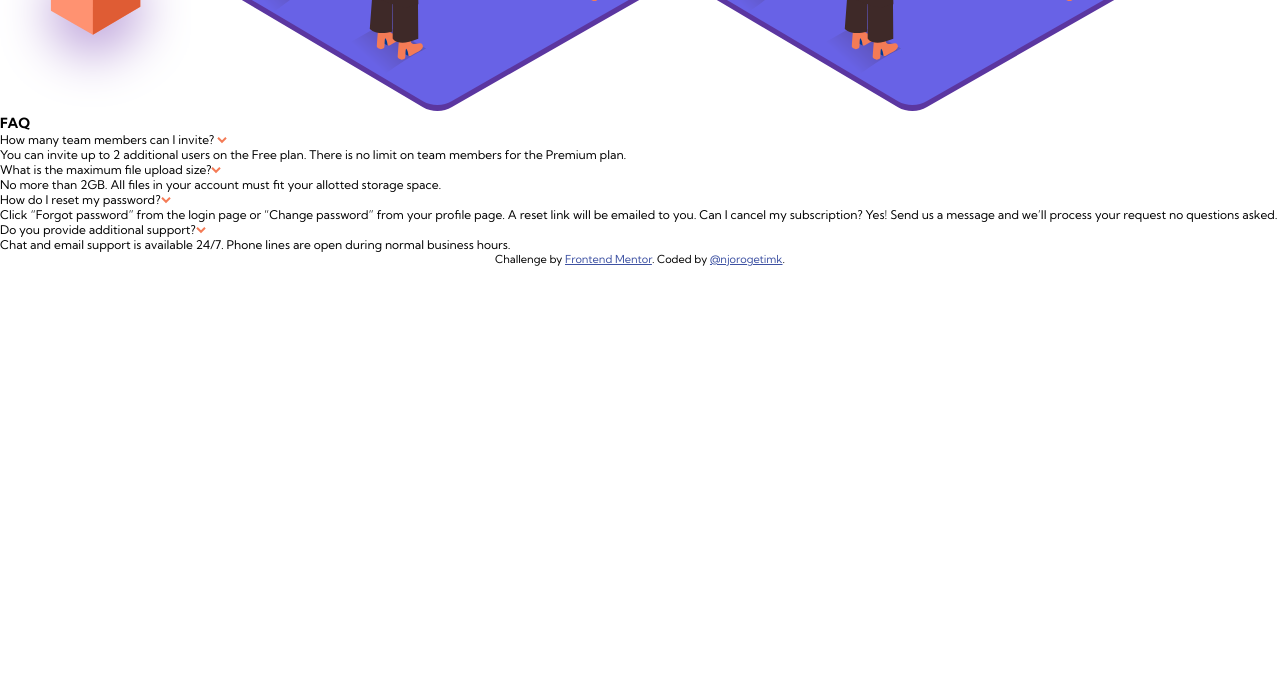
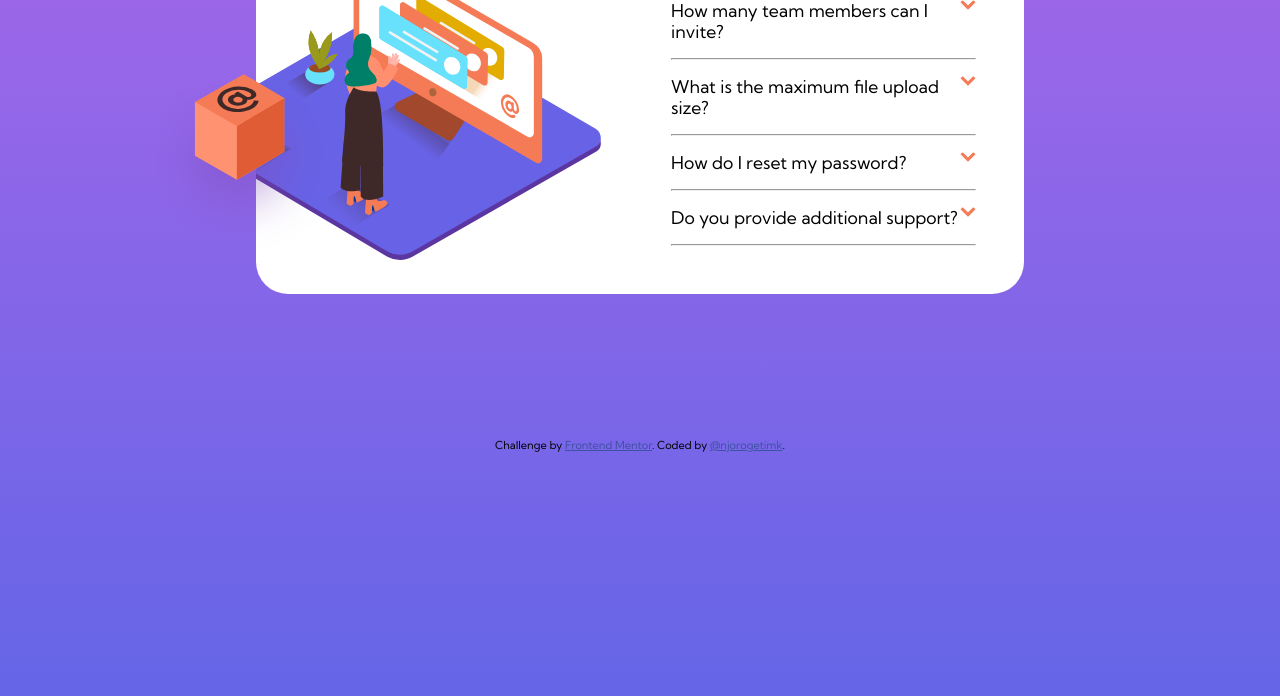
Before and after one commit to njorogetimk/Frontend-Mentor-FAQ-Accordion-Card, a plain HTML site: page index.html in a window 1280 px wide. Shown: the part 248-944 px from the top of the page. Before the commit the page ends 800 px from the top, so only its background shows below. Drawn offline with Linux system fonts and the light colour scheme.

Commit message:
Finish the JS implementation

```diff
--- a/index.html
+++ b/index.html
@@ -19,72 +19,69 @@
     <div class="container">
       <div class="faqs">
         <div class="faqs-illustration">
+          <div class="desktop-img">
             <img
               src="./images/illustration-box-desktop.svg"
               alt="@"
               class="box"
             />
+          </div>
           <img
-            src="./images/illustration-woman-online-desktop.svg"
-            alt="question-display"
-            class="woman-desktop-display"
-          />
-          <img
-            src="./images/illustration-woman-online-desktop.svg"
+            src="./images/illustration-woman-online-mobile.svg"
             alt=""
             class="woman-mobile-display"
           />
         </div>
         <div class="faqs-questions">
           <h3 class="title">FAQ</h3>
-          <div class="question-display">
-            <p class="question">
+          <ul class="collapsible">
+            <li>
+              <div class="collapsible-question">
                 How many team members can I invite?
-              <img src="./images/icon-arrow-down.svg" alt="arrow" />
-            </p>
-            <p class="answer">
-              You can invite up to 2 additional users on the Free plan. There is
-              no limit on team members for the Premium plan.
-            </p>
+                <img class="arrow" src="./images/icon-arrow-down.svg" alt="" />
               </div>
-          <div class="question-display">
-            <p class="question">
-              What is the maximum file upload size?<img
-                src="./images/icon-arrow-down.svg"
-                alt="arrow"
-              />
-            </p>
-            <p class="answer">
-              No more than 2GB. All files in your account must fit your allotted
-              storage space.
-            </p>
+              <div class="collapsible-answer">
+                You can invite up to 2 additional users on the Free plan. There
+                is no limit on team members for the Premium plan.
               </div>
-          <div class="question-display">
-            <p class="question">
-              How do I reset my password?<img
-                src="./images/icon-arrow-down.svg"
-                alt="arrow"
-              />
-            </p>
-            <p class="answer">
+            </li>
+            <hr />
+            <li>
+              <div class="collapsible-question">
+                What is the maximum file upload size?
+                <img class="arrow" src="./images/icon-arrow-down.svg" alt="" />
+              </div>
+              <div class="collapsible-answer">
+                No more than 2GB. All files in your account must fit your
+                allotted storage space.
+              </div>
+            </li>
+            <hr />
+            <li>
+              <div class="collapsible-question">
+                How do I reset my password?
+                <img class="arrow" src="./images/icon-arrow-down.svg" alt="" />
+              </div>
+              <div class="collapsible-answer">
                 Click “Forgot password” from the login page or “Change password”
-              from your profile page. A reset link will be emailed to you. Can I
-              cancel my subscription? Yes! Send us a message and we’ll process
-              your request no questions asked.
-            </p>
+                from your profile page. A reset link will be emailed to you. Can
+                I cancel my subscription? Yes! Send us a message and we’ll
+                process your request no questions asked.
               </div>
-          <div class="question-display">
-            <p class="question">
-              Do you provide additional support?<img
-                src="./images/icon-arrow-down.svg"
-                alt="arrow"
-              />
-            </p>
-            <p class="answer">
+            </li>
+            <hr />
+            <li>
+              <div class="collapsible-question">
+                Do you provide additional support?
+                <img class="arrow" src="./images/icon-arrow-down.svg" alt="" />
+              </div>
+              <div class="collapsible-answer">
                 Chat and email support is available 24/7. Phone lines are open
                 during normal business hours.
-            </p>
               </div>
+            </li>
+            <hr />
+          </ul>
         </div>
       </div>
     </div>
@@ -95,5 +92,7 @@
         >Frontend Mentor</a
       >. Coded by <a href="#">@njorogetimk</a>.
     </div>
+
+    <script src="./js/script.js"></script>
   </body>
 </html>
--- /dev/null
+++ b/js/script.js
@@ -0,0 +1,16 @@
+const questions = document.querySelectorAll(".collapsible-question");
+const answers = document.querySelectorAll(".collapsible-answer");
+const arrows = document.querySelectorAll(".arrow");
+
+questions.forEach((question, index) => {
+  question.addEventListener("click", () => {
+    question.classList.toggle("current");
+    answers[index].classList.toggle("show");
+    arrows[index].classList.toggle("rotate");
+    if (!answers[index].style.maxHeight) {
+      answers[index].style.maxHeight = answers[index].scrollHeight + "rem";
+    } else {
+      answers[index].style.maxHeight = null;
+    }
+  });
+});
--- a/scss/_global.scss
+++ b/scss/_global.scss
@@ -9,11 +9,23 @@
 body {
   font-family: "Kumbh Sans", sans-serif;
   font-size: 12px;
+  height: 100vh;
+  background-image: linear-gradient(to bottom, $softVioletBg, $softBlueBg);
+}
+
+.container {
+  width: 90%;
+  margin: auto;
+}
+
+ul {
+  list-style: none;
 }
 
 .attribution {
   font-size: 11px;
   text-align: center;
+  margin-top: 2rem;
   a {
     color: hsl(228, 45%, 44%);
   }
--- /dev/null
+++ b/scss/_utilities.scss
@@ -0,0 +1,13 @@
+.show {
+  padding: 0.8rem 0;
+}
+
+.current {
+  font-weight: 700;
+  color: $primaryVeryDarkDesaturatedBlueText;
+}
+
+.rotate {
+  transform: rotate(180deg) !important;
+  transition: transform 0.2s ease-in !important;
+}
--- a/scss/style.scss
+++ b/scss/style.scss
@@ -1,2 +1,91 @@
 @import "variables";
 @import "global";
+@import "utilities";
+
+.faqs {
+  background-color: white;
+  display: flex;
+  flex-direction: column;
+  margin-top: 9rem;
+  padding: 0 2rem;
+  border-radius: 2rem;
+  &-illustration {
+    height: 8rem;
+    text-align: center;
+    .desktop-img {
+      display: none;
+    }
+    .woman-mobile-display {
+      position: relative;
+      top: -6.8rem;
+      margin-bottom: 0;
+    }
+  }
+
+  &-questions {
+    h3 {
+      font-size: 2rem;
+      text-align: center;
+    }
+    ul li {
+      div {
+        text-align: left;
+        // padding-right: 2rem;
+        font-size: 1.1rem;
+        img.arrow {
+          margin-left: auto;
+          height: 0.7rem;
+          transform: rotate(0deg);
+          transition: transform 0.2s ease-in;
+        }
+      }
+
+      div.collapsible-question {
+        padding: 1rem 0;
+        display: flex;
+      }
+
+      div.collapsible-question:hover,
+      div.collapsible-question:active {
+        color: $primarySoftRedText;
+        font-weight: 700;
+      }
+
+      div.collapsible-answer {
+        max-height: 0;
+        overflow: hidden;
+        transition: all 0.2s ease-in;
+      }
+    }
+  }
+}
+
+@media (min-width: 480px) {
+  .faqs {
+    flex-direction: row;
+    margin: 9rem 12rem;
+    padding: 3rem;
+    padding-left: 0;
+    &-illustration {
+      .woman-mobile-display {
+        display: none;
+      }
+
+      .desktop-img {
+        display: block;
+        padding: 7rem;
+        // position: relative;
+        background: url(../images/illustration-woman-online-desktop.svg);
+        background-repeat: no-repeat;
+        background-size: contain;
+        background-position: top 0% left -70px, bottom left -50px;
+        .box {
+          position: relative;
+          top: 1rem;
+          left: -14rem;
+          // z-index: 1;
+        }
+      }
+    }
+  }
+}
```
Also changed, not shown: css/style.css. Lines whose indentation alone changed are shown as unchanged.
